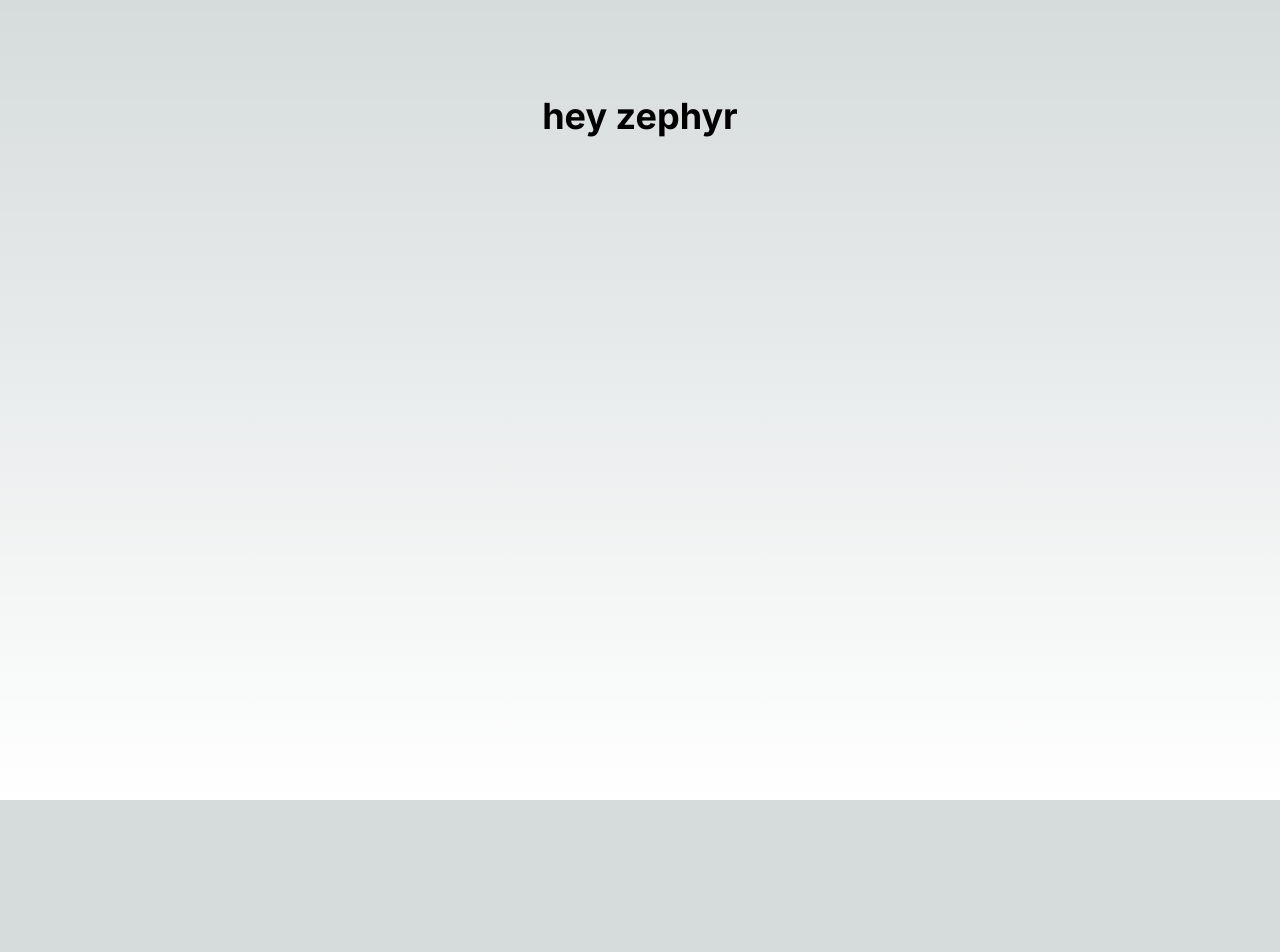
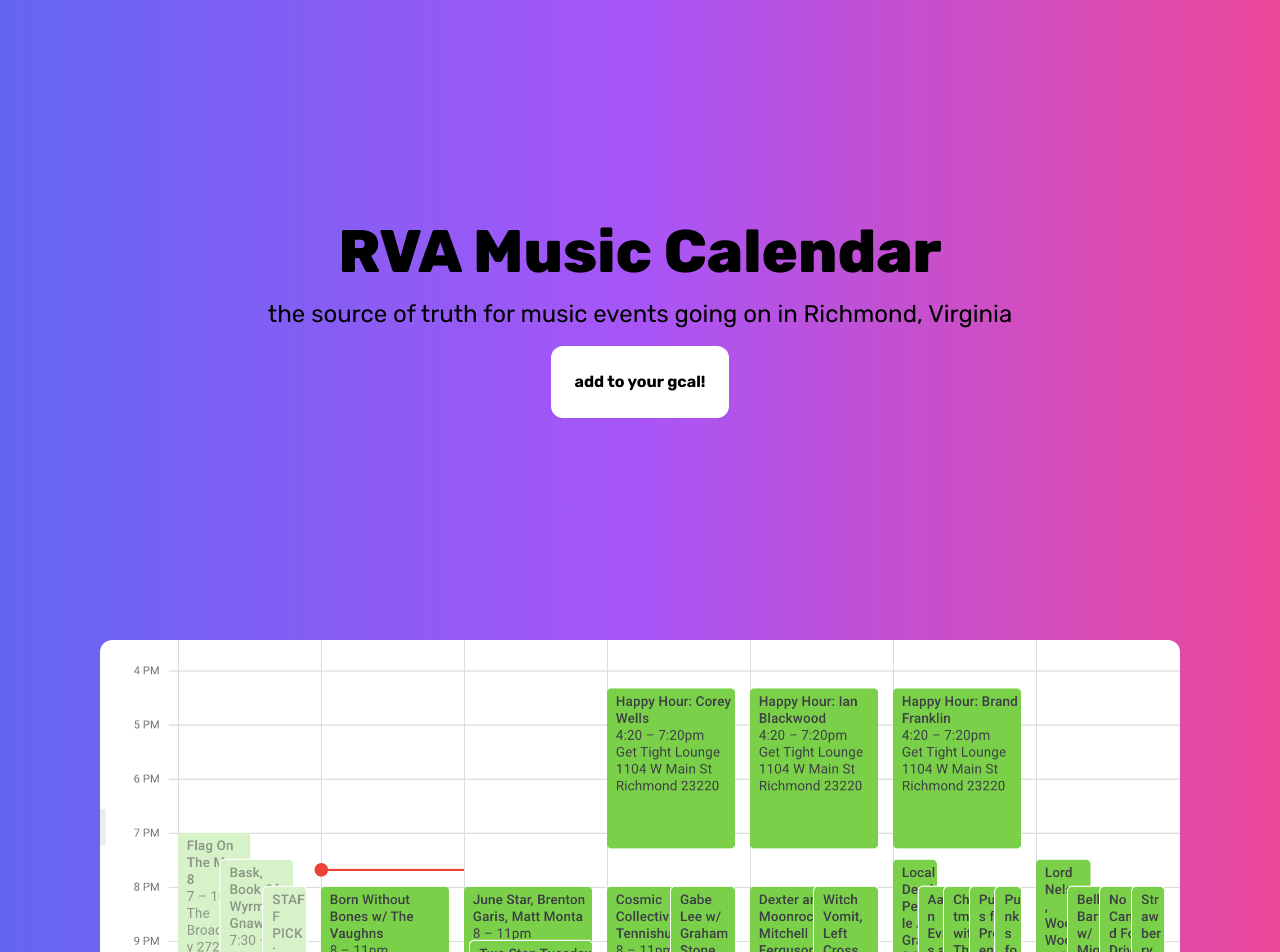
Before and after one commit to TappedOpenSource/rvamusiccalendar, a Next.js app: page / in a window 1280 px wide. Shown: the top 952 px of the page. Before the commit the page ends 800 px from the top, so only its background shows below. Built offline with nearby package versions, Linux system fonts and the light colour scheme.

Commit message:
update website

```diff
--- a/src/app/layout.tsx
+++ b/src/app/layout.tsx
@@ -1,13 +1,13 @@
 import type { Metadata } from 'next'
 import { Analytics } from '@vercel/analytics/react';
-import { Inter } from 'next/font/google'
+import { Rubik } from 'next/font/google'
 import './globals.css'
 
-const inter = Inter({ subsets: ['latin'] })
+const rubik = Rubik({ subsets: ['latin'] })
 
 export const metadata: Metadata = {
-  title: 'Create Next App',
-  description: 'Generated by create next app',
+  title: 'RVA Music Calendar',
+  description: 'A calendar of live music events in Richmond, VA',
 }
 
 export default function RootLayout({
@@ -17,7 +17,7 @@ export default function RootLayout({
 }) {
   return (
     <html lang="en">
-      <body className={inter.className}>
+      <body className={rubik.className}>
         {children}
         <Analytics />
       </body>
--- a/src/app/page.tsx
+++ b/src/app/page.tsx
@@ -1,10 +1,41 @@
+
+import Image from "next/image"
+import Link from "next/link"
 
 export default function Home() {
   return (
-    <main className="flex min-h-screen flex-col items-center justify-between p-24">
-      <h1
-        className="text-4xl font-bold text-center"
-      >hey zephyr</h1>
-    </main>
+    <div className=" bg-gradient-to-r from-indigo-500 via-purple-500 to-pink-500">
+      <main className="flex h-[80vh] flex-col items-center justify-center p-24">
+        <h1
+          className="text-4xl md:text-6xl font-extrabold text-center"
+        >RVA Music Calendar</h1>
+        <div className="h-4" />
+        <h3
+          className="text-2xl text-center"
+        >the source of truth for music events going on in Richmond, Virginia</h3>
+        <div className="h-4" />
+        <Link
+          href="https://bit.ly/rvamusiccalendar"
+          className="bg-white font-bold text-black p-6 rounded-xl"
+        >add to your gcal!</Link>
+      </main>
+      <div className="flex justify-center items-center">
+        <Image
+          src="/images/calendar_sc.png"
+          alt="calendar screenshot"
+          width={1080}
+          height={1080}
+          className="rounded-xl hidden md:block"
+        />
+        <Image
+          src="/images/calendar_sc_small.png"
+          alt="calendar screenshot"
+          width={256}
+          height={1080}
+          className="rounded-xl md:hidden"
+        />
+      </div>
+      <div className="h-24" />
+    </div>
   )
 }
```
Also changed, not shown: public/images/calendar_sc.png (added), public/images/calendar_sc_small.png (added).
